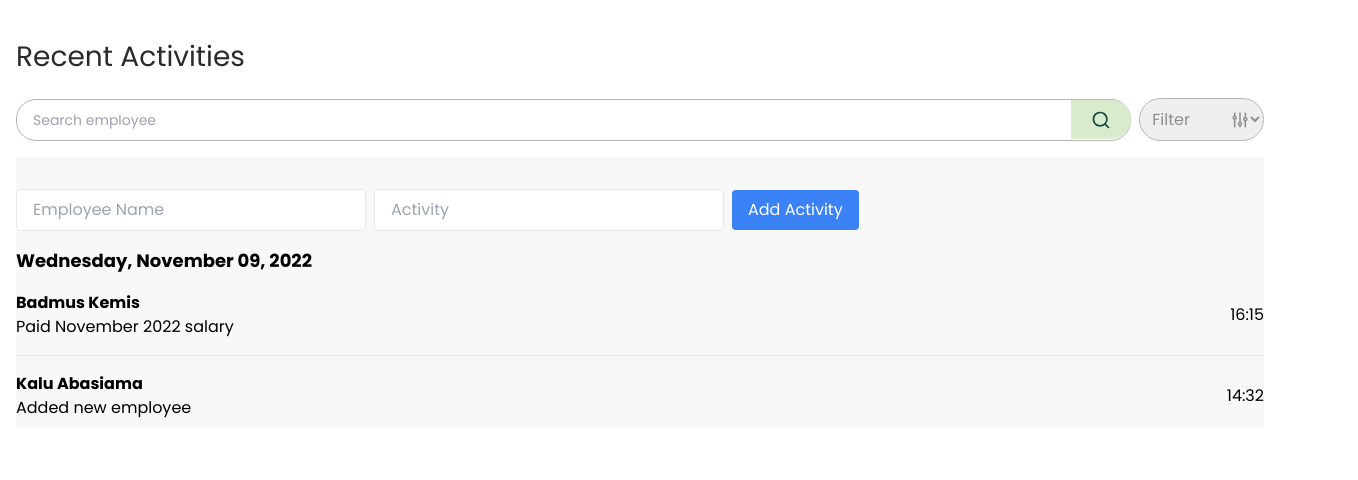
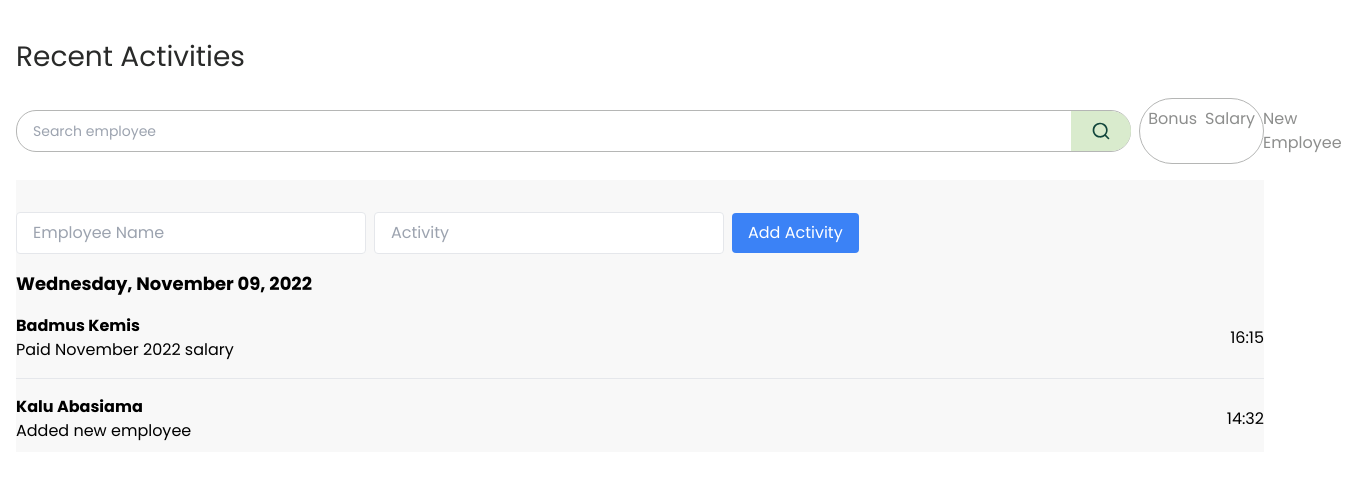
Before and after one commit to SarahHanks04/Eazipay-Project, a React (Vite) app: page /recent-activities in a window 1280 px wide. Shown: the top 480 px of the page, 1358 px wide, since content can reach past the window. Built offline with nearby package versions, Linux system fonts and the light colour scheme.

Commit message:
Filter updated

```diff
--- a/src/Component/Recent Activities/FilterBar.jsx
+++ b/src/Component/Recent Activities/FilterBar.jsx
@@ -1,22 +1,63 @@
+// import React from "react";
+// import Filter from "../../assets/Filter.svg";
+
+// const FilterBar = ({ onFilter }) => {
+//   return (
+//     <div className="relative flex items-center w-[25%] lg:w-[10%] min-w-[50px] ml-2">
+//       <select
+//         className="border-[1px] border-[#B5B6B5] rounded-full p-2 text-[#8D8E8D] w-full pr-10"
+//         onChange={(e) => onFilter(e.target.value)}
+//       >
+//         <option value="">Filter</option>
+//         <option value="bonus">Bonus</option>
+//         <option value="salary">Salary</option>
+//         <option value="new_employee">New Employee</option>
+//       </select>
+//       <span className="absolute right-2 p-2 rounded-full">
+//         <img src={Filter} alt="Filter" className="w-4 h-4" />
+//       </span>
+//     </div>
+//   );
+// };
+
+// export default FilterBar;
+
 import React from "react";
+import { NavLink } from "react-router-dom";
 import Filter from "../../assets/Filter.svg";
 
-const FilterBar = ({ onFilter }) => {
+const FilterBar = () => {
   return (
-
     <div className="relative flex items-center w-[25%] lg:w-[10%] min-w-[50px] ml-2">
-      <select
-        className="border-[1px] border-[#B5B6B5] rounded-full p-2 text-[#8D8E8D] w-full pr-10"
-        onChange={(e) => onFilter(e.target.value)}
-      >
-        <option value="">Filter</option>
-        <option value="bonus">Bonus</option>
-        <option value="salary">Salary</option>
-        <option value="new_employee">New Employee</option>
-      </select>
-      <span className="absolute right-2 p-2 rounded-full">
-        <img src={Filter} alt="Filter" className="w-4 h-4" />
-      </span>
+      <div className="border-[1px] border-[#B5B6B5] rounded-full text-[#8D8E8D] w-full flex justify-between items-center p-2 pr-4">
+        <div className="flex space-x-2">
+          {/* Replace options with NavLinks */}
+          <NavLink
+            to="/filter/bonus"
+            className="hover:text-[#4caf50]"
+            activeClassName="font-bold"
+          >
+            Bonus
+          </NavLink>
+          <NavLink
+            to="/filter/salary"
+            className="hover:text-[#4caf50]"
+            activeClassName="font-bold"
+          >
+            Salary
+          </NavLink>
+          <NavLink
+            to="/filter/new_employee"
+            className="hover:text-[#4caf50]"
+            activeClassName="font-bold"
+          >
+            New Employee
+          </NavLink>
+        </div>
+        <span className="p-2 rounded-full">
+          <img src={Filter} alt="Filter" className="w-4 h-4" />
+        </span>
+      </div>
     </div>
   );
 };
```
